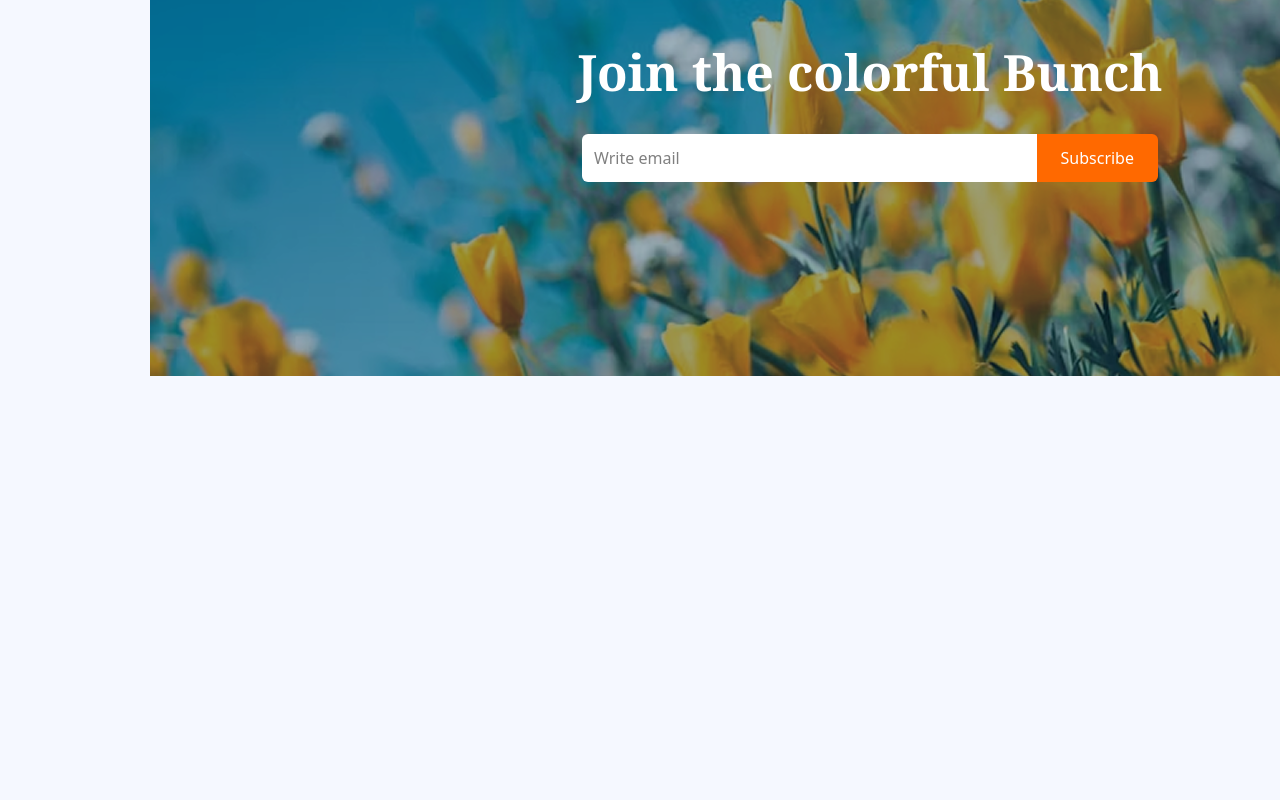
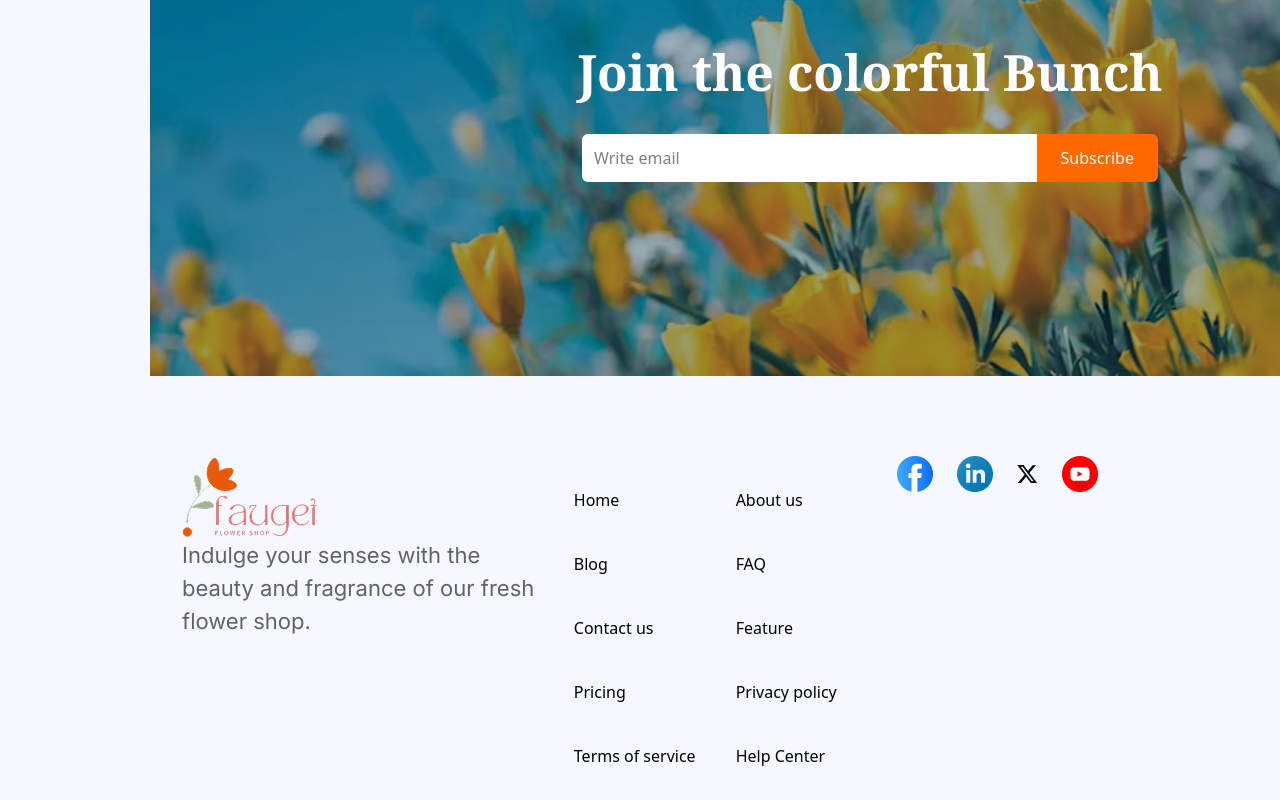
Before and after one commit to Rakib-codee/Responsive-site, a plain HTML site: page index.html in a window 1280 px wide. Shown: the part 3527-4327 px from the top of the page. Before the commit the page ends 3903 px from the top, so only its background shows below. Drawn offline with nearby package versions, Linux system fonts and the light colour scheme.

Commit message:
Added footer section

```diff
--- a/index.html
+++ b/index.html
@@ -170,6 +170,34 @@
           </div>
         </div>
       </section>
+      <footer>
+        <section class="flex flex-col md:flex-row items-start justify-between bg-[#F5F8FF] p-8 mt-12 p-x-auto">
+            <div>
+                <img src="assets/logo.png" alt="">
+                <p style="font-family: 'Inter', sans-serif;" class="text-[22px] text-[#626366]">Indulge your senses with the <br> beauty and fragrance of our fresh <br> flower shop. </p>
+            </div>
+            <div>
+                <ul  class=" grid grid-cols-2 md:grid-cols-2 gap-10 mt-8">
+                    <li>Home</li>
+                    <li>About us</li>
+                    <li>Blog</li>
+                    <li>FAQ</li>
+                    <li>Contact us</li>
+                    <li>Feature</li>
+                    <li>Pricing</li>
+                    <li>Privacy policy</li>
+                    <li>Terms of service</li>
+                    <li>Help Center</li>
+                </ul>
+            </div>
+            <div class="flex flex-row items-center gap-6 ">
+                <img src="assets/icon-facebook.png" alt="">
+                <img src="assets/icon-linkedin.png" alt="">
+                <img src="assets/icon-twitter.png" alt="">
+                <img src="assets/icon-youtube.png" alt="">
+            </div>
+        </section>
+      </footer>
 
 </body>
 </html>
```
